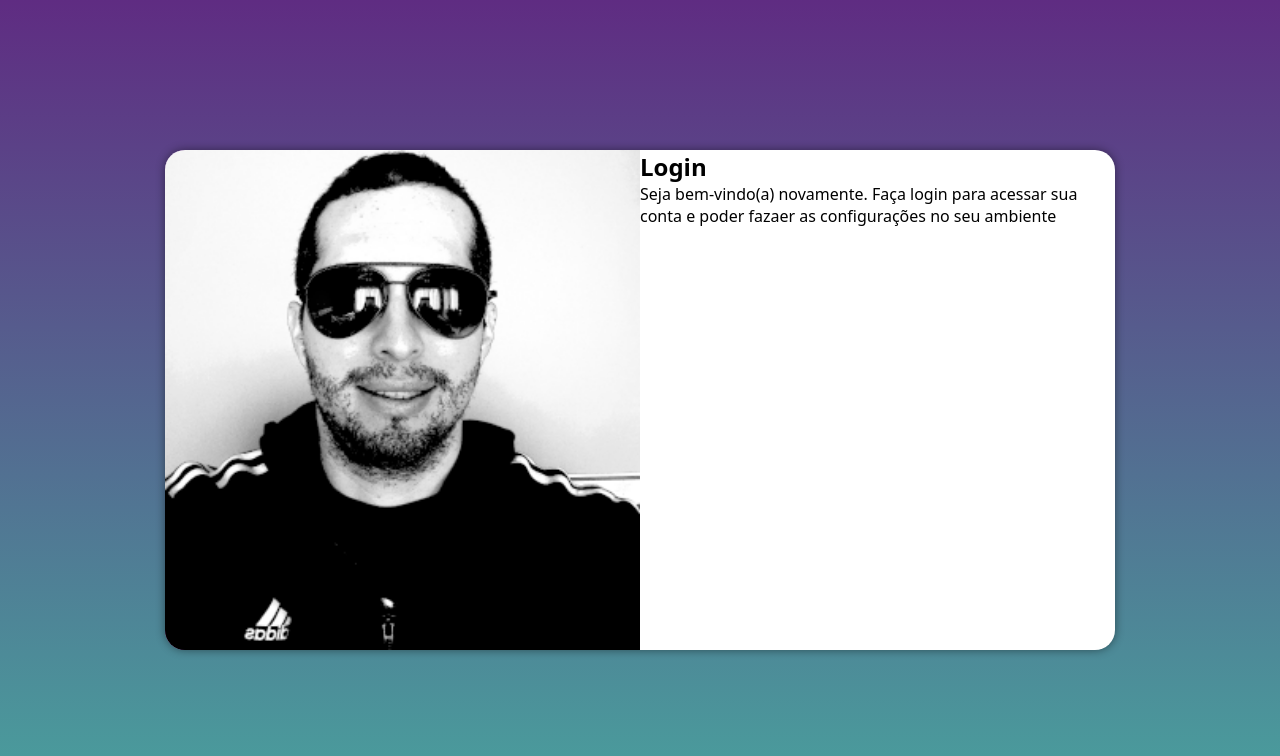
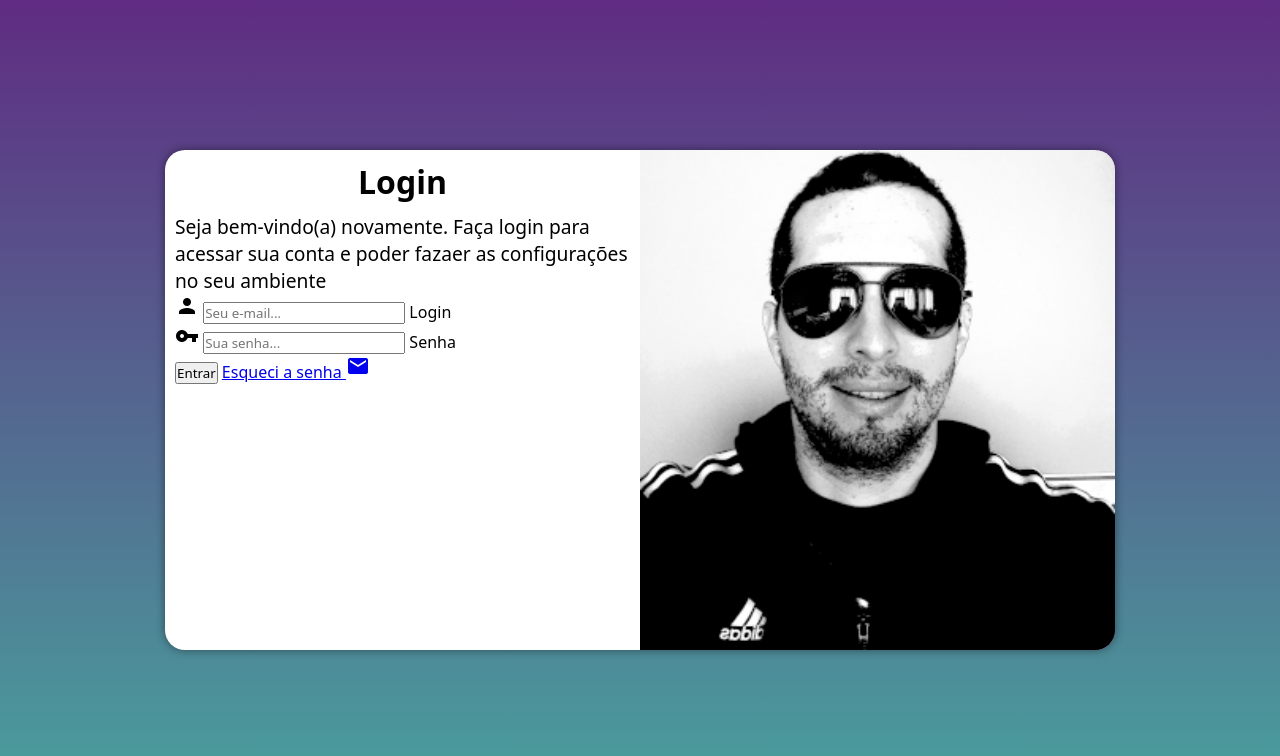
Before and after one commit to rsouzadev/projeto-login, a plain HTML site: page index.html in a window 1280 px wide. Drawn offline with Linux system fonts and the light colour scheme.

Commit message:
Adicionei formulário

```diff
--- a/estilos/media-query.css
+++ b/estilos/media-query.css
@@ -41,19 +41,21 @@ Grandes telas: acima de 1200px
     }
 
     section#login > div#imagem{
-        float: left;
+        float: right;
         width: 50%;
         height: 100%;
     }
 
     section#login > div#formulario {
-        float: right;
+        float: left;
         width: 50%;
-        height: 100%;
     }
 
-    section#login > div#formulario{
-        float: right;
-        width: 50%;
+    div#formulario > h1{
+        font-size: 2em;
+    }
+
+    div#formulario > p{
+        font-size: 1.2em;
     }
 }
--- a/estilos/style.css
+++ b/estilos/style.css
@@ -48,8 +48,17 @@ section#login > div#imagem{
     height: 200px;
 }
 
-section#login >div#formulario{
+section#login > div#formulario{
     display: block;
     padding: 10px;
 
 }
+
+div#formulario > h1{
+    text-align: center;
+    margin-bottom: 10px;
+}
+
+div#formulario > p{
+    font-size: 0.8em;
+}
--- a/index.html
+++ b/index.html
@@ -5,6 +5,7 @@
     <meta http-equiv="X-UA-Compatible" content="IE=edge">
     <meta name="viewport" content="width=device-width, initial-scale=1.0">
     <title>Projeto Login</title>
+    <link rel="stylesheet" href="https://fonts.googleapis.com/icon?family=Material+Icons">
     <link rel="stylesheet" href="estilos/style.css">
     <link rel="stylesheet" href="estilos/media-query.css">
 </head>
@@ -14,10 +15,25 @@
             <div id="imagem">
 
             </div>
-            <div id="formulário">
+            <div id="formulario">
                 <h1>Login</h1>
                 <p>Seja bem-vindo(a) novamente. Faça login para acessar sua conta e poder fazaer as configurações no seu ambiente</p>
-                <form action="login.php" method="post"></form>
+                <form action="login.php" method="post" autocomplete="on">
+                    <div class="campo">
+                        <i class="material-icons">person</i>
+                        <input type="e-mail" name="login" id="ilogin" placeholder="Seu e-mail..." autocomplete="email" required maxlength="30" >
+                        <label for="ilogin">Login</label>
+                    </div>
+                    <div class="campo">
+                        <i class="material-icons">vpn_key</i>
+                        <input type="password" name="senha" id="isenha" placeholder="Sua senha..." autocomplete="current-password" required minlength="8" maxlength="20">
+                        <label for="isenha">Senha</label>
+                    </div>
+                    <input type="submit" value="Entrar">
+                    <a href="esqueci.html">Esqueci a senha <i class="material-icons">mail</i>
+
+                    </a>
+                </form>
             </div>
         </section>
     </main>
```
